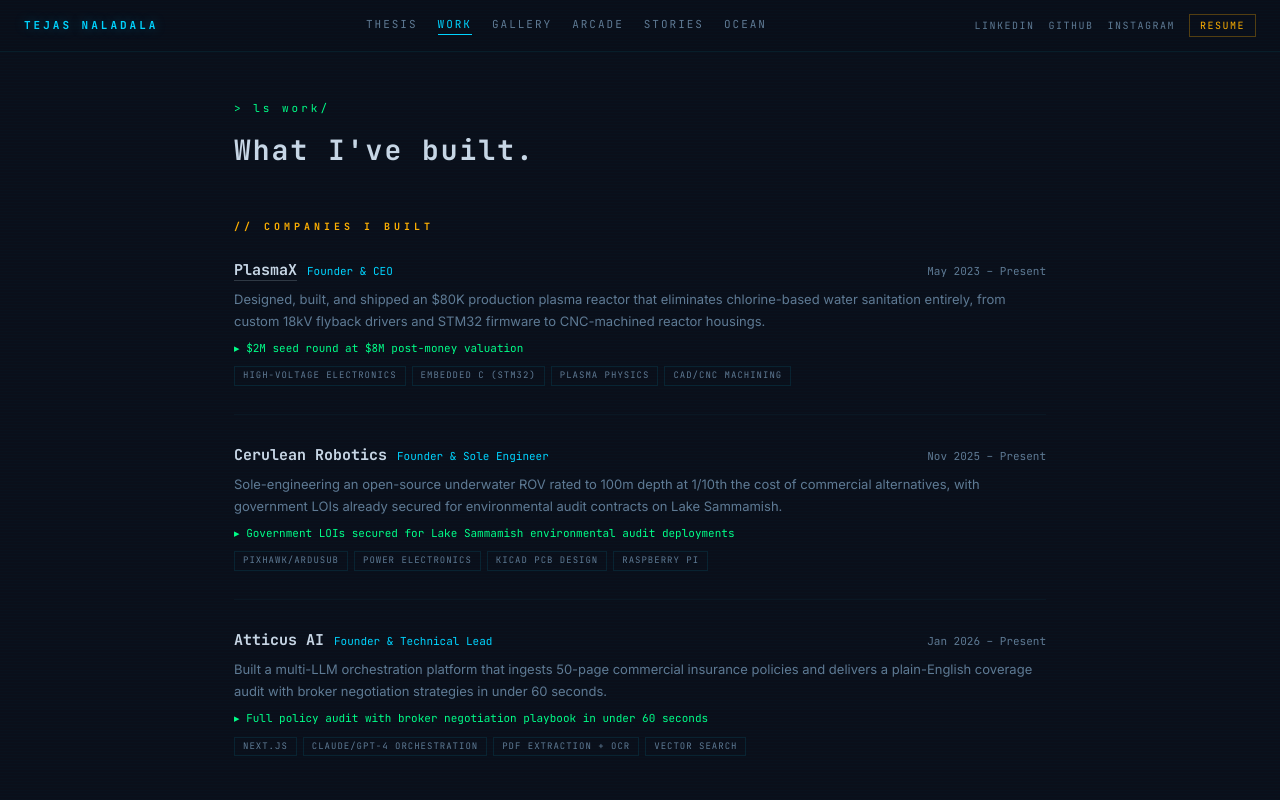
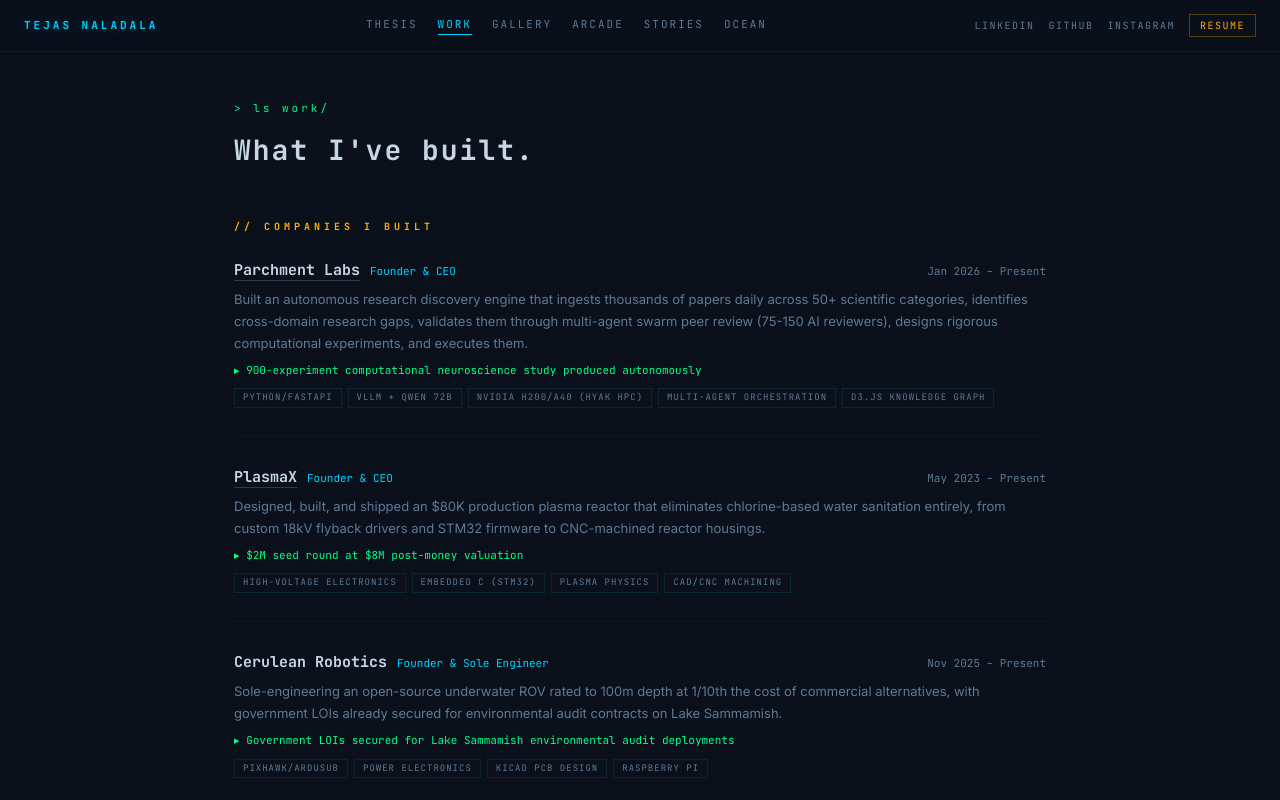
Before and after one commit to tejasnaladala/tejas-os, a Next.js app: page /work in a window 1280 px wide. Built offline with nearby package versions, Linux system fonts and the light colour scheme.

Commit message:
Add Parchment Labs and Delulu to projects

```diff
--- a/src/data/projects.ts
+++ b/src/data/projects.ts
@@ -1,6 +1,33 @@
 import { Project } from "@/types";
 
 export const projects: Project[] = [
+  {
+    id: "parchment",
+    filename: "ParchmentLabs",
+    extension: "ai",
+    title: "Parchment Labs",
+    role: "Founder & CEO",
+    date: "Jan 2026 – Present",
+    description:
+      "Built an autonomous research discovery engine that ingests thousands of papers daily across 50+ scientific categories, identifies cross-domain research gaps, validates them through multi-agent swarm peer review (75-150 AI reviewers), designs rigorous computational experiments, and executes them. Pointed it at neuroscience with zero domain expertise. It produced a 900-experiment study across 10 biological organisms, validated by a NeurIPS reviewer, targeting PNAS. Currently running on UW Hyak HPC cluster with 8x NVIDIA H200 nodes at zero inference cost.",
+    metrics: [
+      "900-experiment computational neuroscience study produced autonomously",
+      "NeurIPS reviewer validated methodology passes all benchmarks",
+      "5,600+ papers scored, 72B parameter model running on 2x A40 GPUs via UW Hyak HPC",
+      "MiroFish swarm: 75-150 AI reviewers with weighted expertise voting, 85% endorsement threshold",
+      "1,100+ self-learning calibration patterns accumulated from swarm review cycles",
+      "Meeting scheduled with Oren Etzioni (founder of Allen AI / Semantic Scholar)",
+      "Enterprise RaaS model: $15K-$50K computational research sprints",
+    ],
+    tech: [
+      "Python/FastAPI",
+      "vLLM + Qwen 72B",
+      "NVIDIA H200/A40 (Hyak HPC)",
+      "Multi-Agent Orchestration",
+      "D3.js Knowledge Graph",
+    ],
+    links: [{ label: "Website", url: "https://parchmentlabs.com" }],
+  },
   {
     id: "plasmafx",
     filename: "PlasmaX",
@@ -139,6 +166,28 @@ export const projects: Project[] = [
     links: [{ label: "GitHub", url: "https://github.com/tejasnaladala/icordion" }],
   },
   {
+    id: "delulu",
+    filename: "DeluluIsNotTheSolulu",
+    extension: "app",
+    title: "Delulu Is Not The Solulu",
+    role: "Creator",
+    date: "Feb 2026",
+    description:
+      "Local-first relationship analytics engine that processes conversation data entirely on-device. No cloud uploads, no data leaves your phone. Analyzes communication patterns, attachment styles, and relationship dynamics using on-device ML inference with privacy as a hard constraint.",
+    metrics: [
+      "100% local processing, zero data leaves the device",
+      "On-device ML inference for communication pattern analysis",
+      "Attachment style and relationship dynamics scoring",
+    ],
+    tech: [
+      "React Native",
+      "On-Device ML",
+      "Local Storage",
+      "Privacy-First Architecture",
+    ],
+    links: [{ label: "GitHub", url: "https://github.com/tejasnaladala/deluluisnotthesolulu" }],
+  },
+  {
     id: "seal-lab",
     filename: "SEAL_Lab",
     extension: "log",
```
